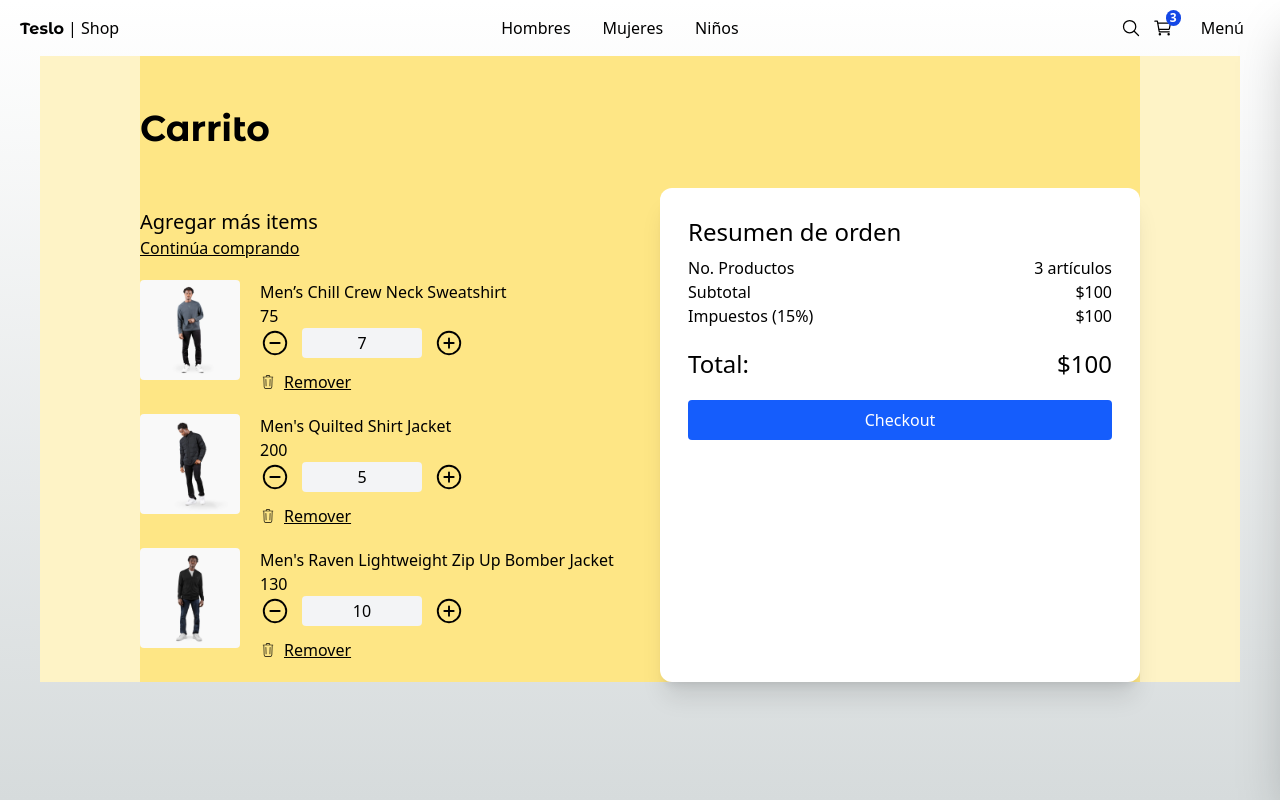
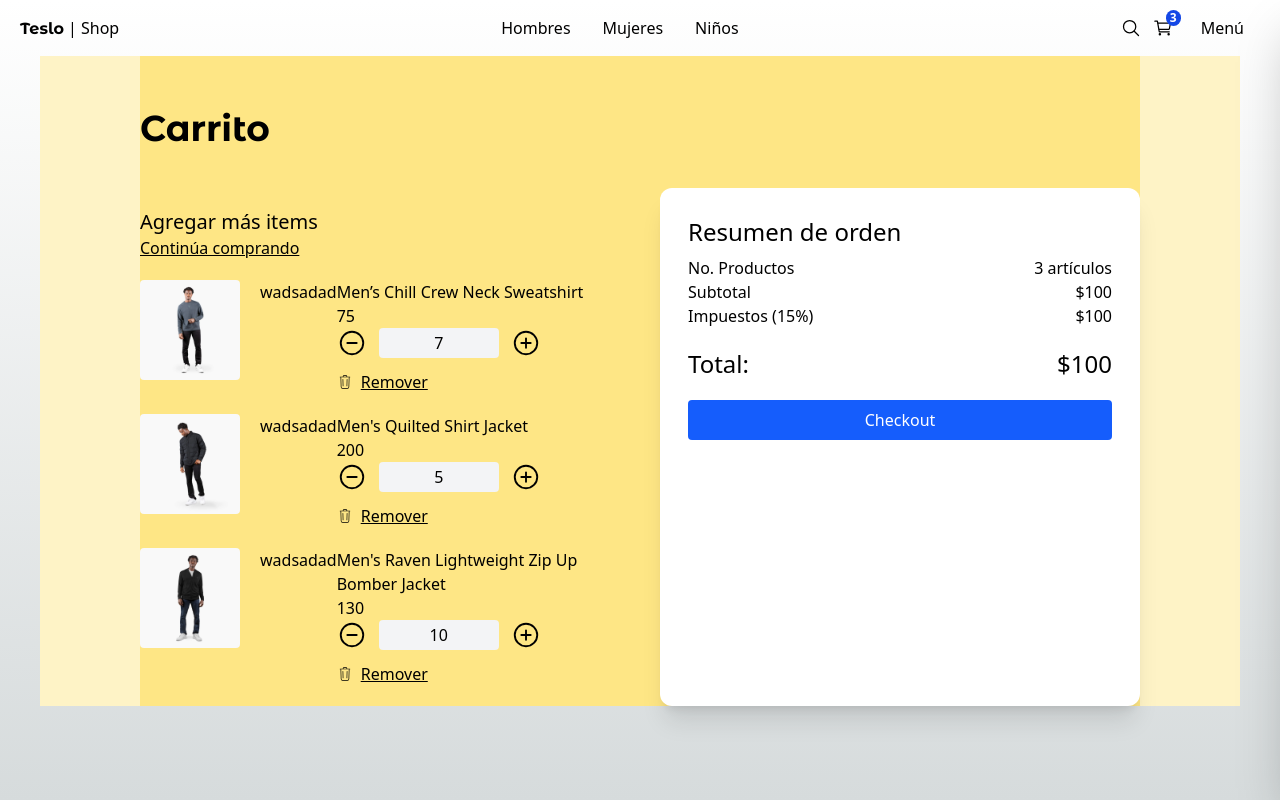
Before and after one commit to andersonNB/TesloShop, a Next.js app: page /cart in a window 1280 px wide. Built offline with nearby package versions, Linux system fonts and the light colour scheme.

Commit message:
no comments

```diff
--- a/src/app/(shop)/cart/page.tsx
+++ b/src/app/(shop)/cart/page.tsx
@@ -39,7 +39,7 @@ const CardPage = () => {
 										height: "100px",
 									}}
 								/>
-
+								wadsadad
 								<div>
 									<p>{product.title}</p>
 									<p>{product.price}</p>
```
